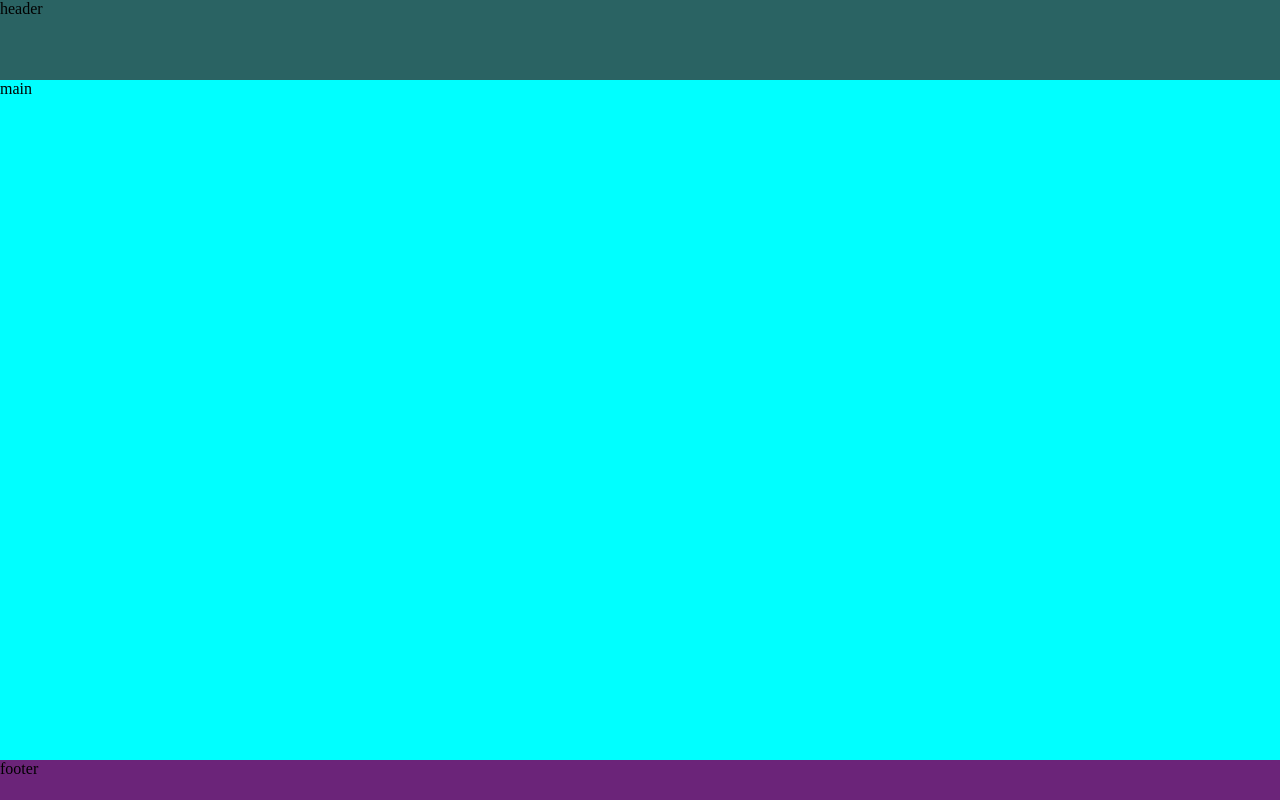
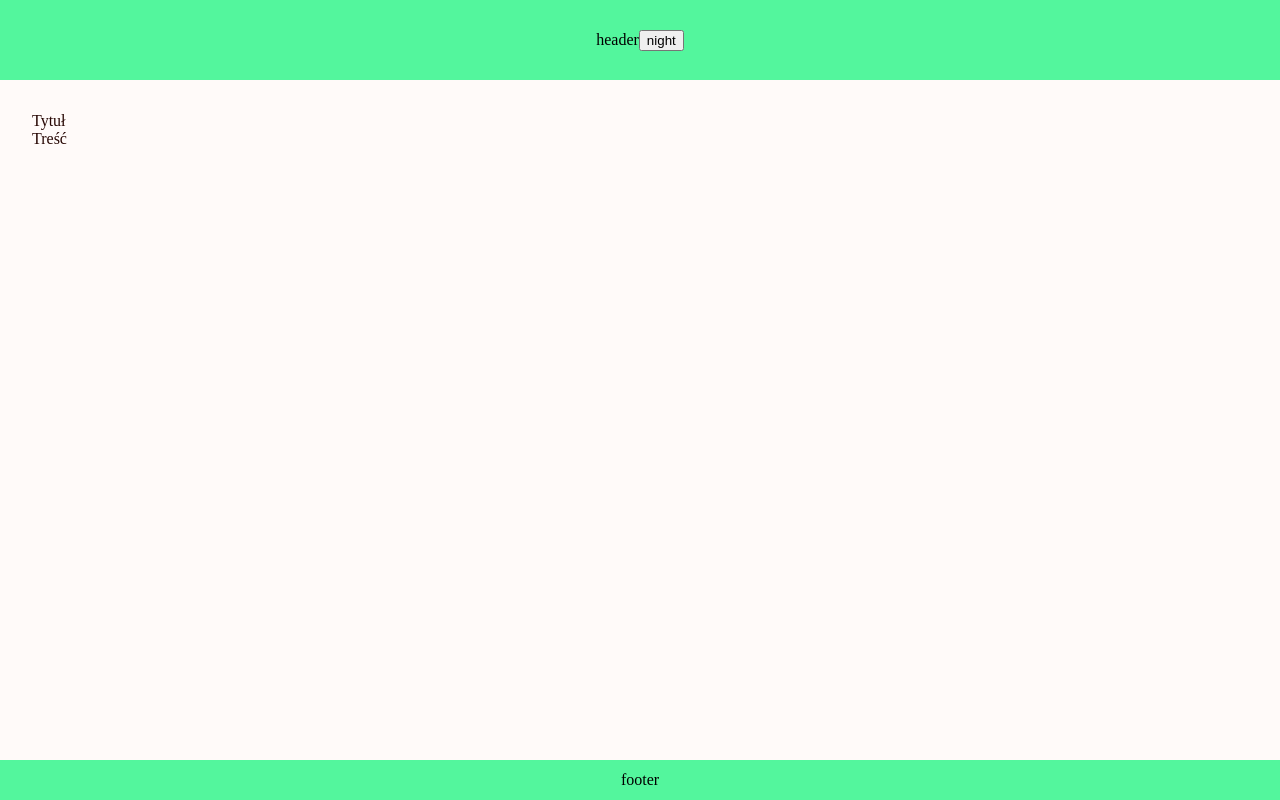
Before and after one commit to SmoczynskiJan/NoteApp, a plain HTML site: page index.html in a window 1280 px wide. Drawn offline with nearby package versions, Linux system fonts and the light colour scheme.

Commit message:
added light and dark colour scheeme

```diff
--- a/index.html
+++ b/index.html
@@ -7,8 +7,16 @@
     <link rel="stylesheet" href="style.css" />
   </head>
   <body>
-    <header>header</header>
-    <main>main</main>
+    <header>
+      header
+      <button>night</button>
+    </header>
+    <main>
+      <div class="note">
+        <div class="title">Tytuł</div>
+        <div class="noteBody">Treść</div>
+      </div>
+    </main>
     <footer>footer</footer>
 
     <script
--- a/style.css
+++ b/style.css
@@ -1,30 +1,53 @@
-/*light
-#260502
-#fffaf9
-#f33710
-#90f983
-#53f69d
-dark
-#fddbd8
-#050100
-#ed320c
-#137a06
-#09aa51
-*/
+:root {
+  /*light-mode*/
+  --light-txt-color: #260502;
+  --light-bg-color: #fffaf9;
+  --light-prim-color: #f33710;
+  --light-sec-color: #90f983;
+  --light-acc-color: #53f69d;
+
+  /*dark-mode*/
+  --dark-txt-color: #fddbd8;
+  --dark-bg-color: #050100;
+  --dark-prim-color: #ed320c;
+  --dark-sec-color: #137a06;
+  --dark-acc-color: #09aa51;
+}
+
 body {
   margin: 0;
   display: flexbox;
   flex-direction: column;
 }
 header {
+  display: flex;
   height: 10vh;
-  background-color: rgb(42, 99, 99);
+  background-color: var(--light-acc-color);
+  flex-wrap: nowrap;
+  align-content: center;
+  justify-content: center;
+  align-items: center;
 }
 main {
+  display: flex;
   height: 85vh;
-  background-color: aqua;
+  background-color: var(--light-bg-color);
+  gap: 1rem;
+}
+main > .note {
+  background-color: var(--light-bg-color);
+  color: var(--light-txt-color);
+  height: fit-content;
+  width: fit-content;
+  margin: 1rem;
+  padding: 1rem;
 }
 footer {
+  display: flex;
   height: 5vh;
-  background-color: rgb(107, 36, 121);
+  background-color: var(--light-acc-color);
+  flex-wrap: nowrap;
+  align-content: center;
+  justify-content: center;
+  align-items: center;
 }
```
